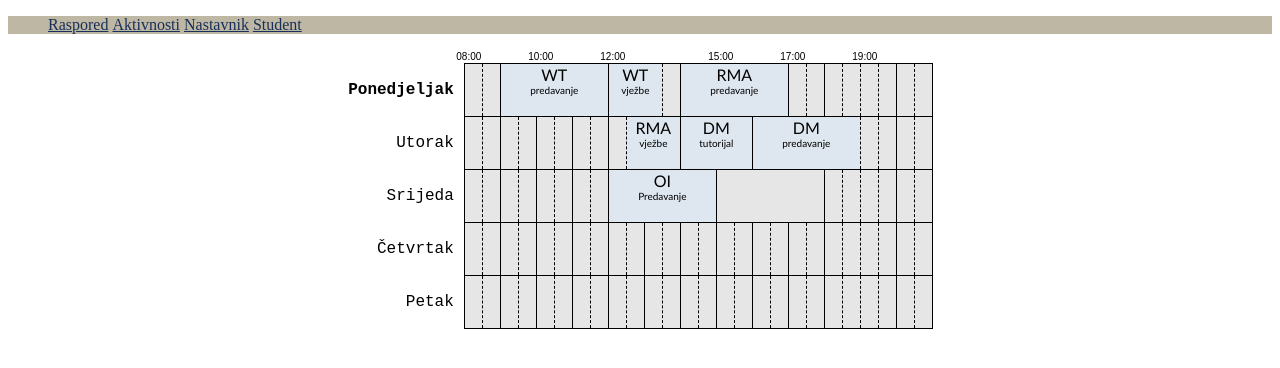
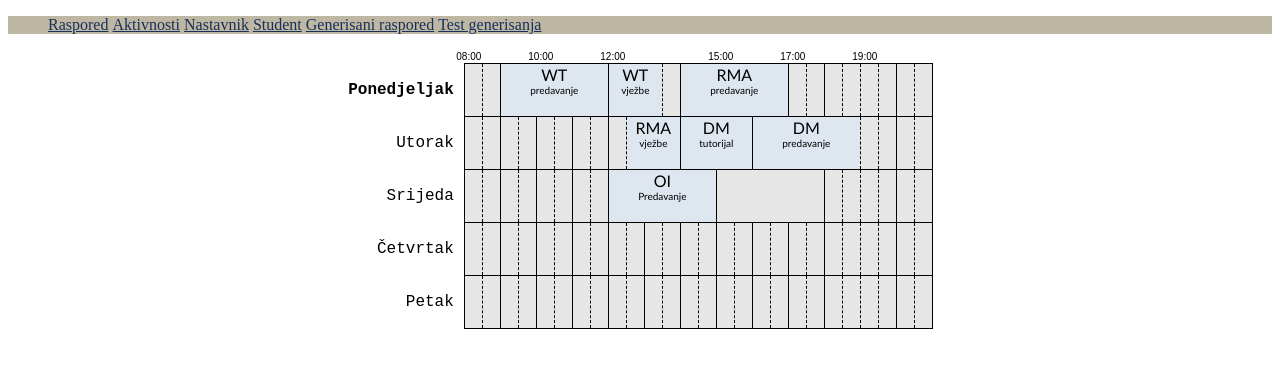
Before and after one commit to sspahic2/CollegeSchedule, a plain HTML site: page spirala1/zadatak1/raspored.html in a window 1280 px wide. Drawn offline with Linux system fonts and the light colour scheme.

Commit message:
Dodana polja u meniju kako bi se doslo do spirale2

```diff
--- a/spirala1/zadatak1/raspored.html
+++ b/spirala1/zadatak1/raspored.html
@@ -16,6 +16,8 @@
                 <li><a href="../zadatak2/aktivnost.html">Aktivnosti</a></li>
                 <li><a href="../zadatak3/planiranjeNastavnik.html">Nastavnik</a></li>
                 <li><a href="../zadatak4/podaciStudent.html">Student</a></li>
+                <li><a href="../../spirala2/zadatak1/spirala2rasporedi.html">Generisani raspored</a></li>
+                <li><a href="../../spirala2/zadatak2/test.html">Test generisanja</a></li>
             </ul>
         </div>
 
```
Also changed, not shown: spirala1/zadatak2/aktivnost.html (+2 -0 lines), spirala1/zadatak3/planiranjeNastavnik.html (+2 -0 lines), spirala1/zadatak4/podaciStudent.html (+2 -0 lines).
